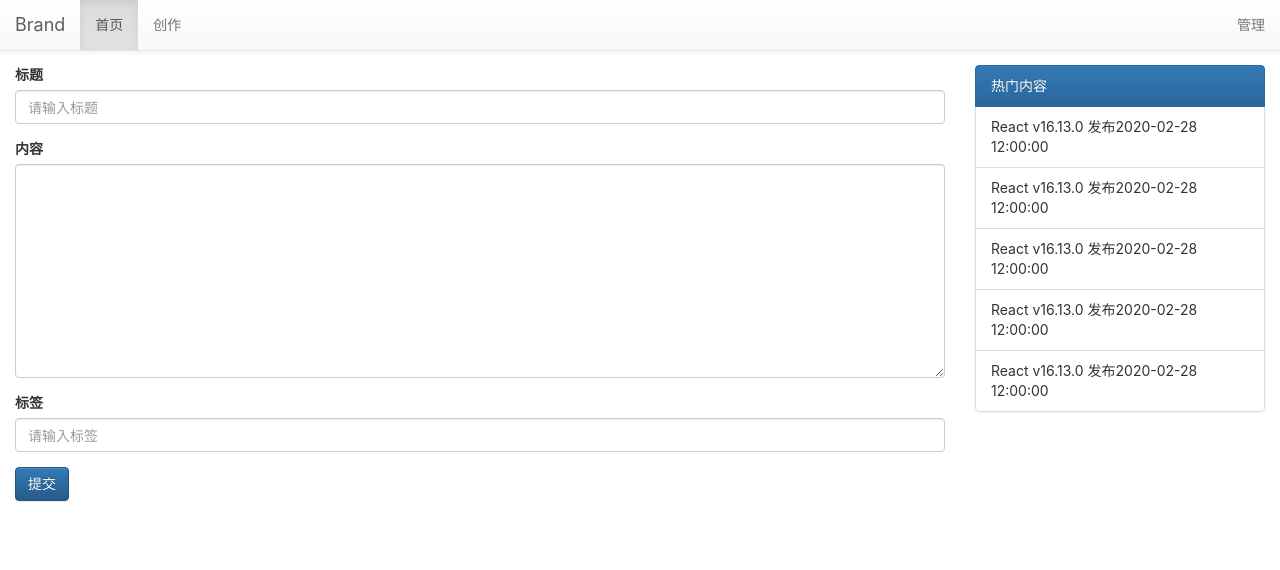
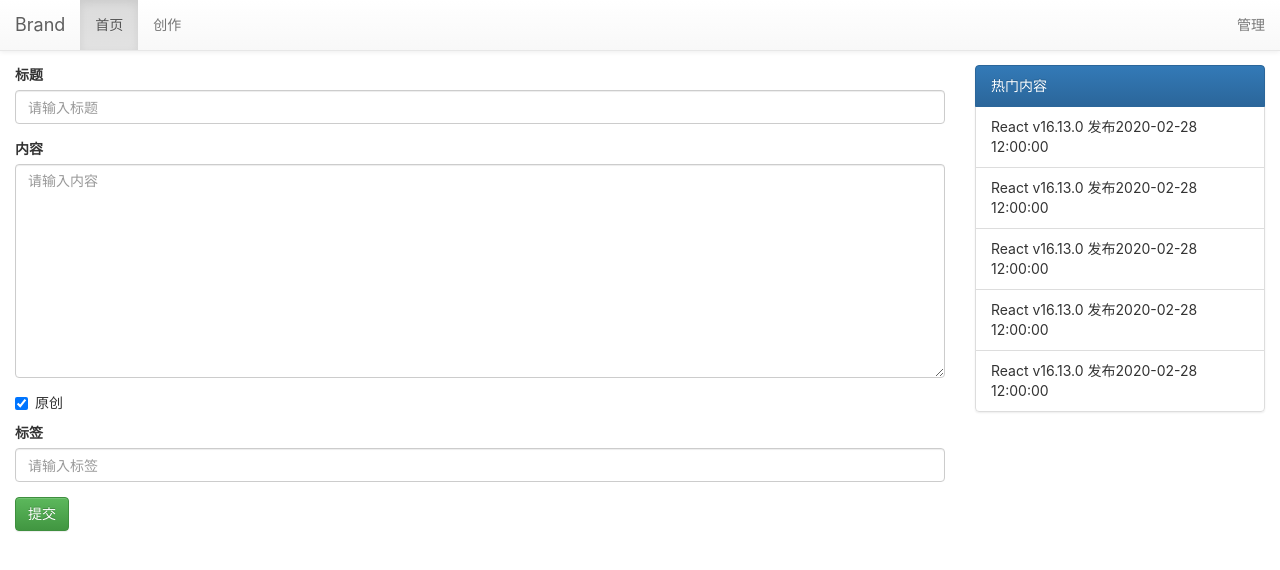
Before and after one commit to damoqiongqiu/learn-react, a React (Create React App) app: page /post/write in a window 1280 px wide. Shown: the top 570 px of the page. Built offline with nearby package versions, Linux system fonts and the light colour scheme.

Commit message:
添加注释

```diff
--- a/src/app/post/write-post/index.js
+++ b/src/app/post/write-post/index.js
@@ -1,23 +1,65 @@
-import React, { useEffect, useState } from "react";
+import React from "react";
 
 function WritePost(props) {
+    const handleSubmit = (e) => {
+        //阻止浏览器默认的跳转行为
+        e.preventDefault();
+
+        //通过 e.target 获得表单实例
+        const form = e.target;
+
+        //FormData 是 HTML5 中新增的一个对象，可以方便的获取表单中的数据
+        //使用 FormData 有一个要求，就是表单中的每个表单元素都要有 name 属性
+        //https://developer.mozilla.org/en-US/docs/Web/API/FormData/FormData
+        const formData = new FormData(form);
+
+        //整理成 JSON 格式
+        const formJson = Object.fromEntries(formData.entries());
+        console.log(formJson);
+    }
+
     return (
         <div className="row">
             <div className="col-md-12">
-                <form role="form" noValidate>
+                <form noValidate onSubmit={handleSubmit}>
                     <div className="form-group">
                         <label htmlFor="title">标题</label>
-                        <input type="text" className="form-control" placeholder="请输入标题" />
+                        <input
+                            type="text"
+                            className="form-control"
+                            placeholder="请输入标题"
+                            name="title"
+                        />
                     </div>
                     <div className="form-group">
                         <label htmlFor="content">内容</label>
-                        <textarea className="form-control" rows="10"></textarea>
+                        <textarea
+                            className="form-control"
+                            rows="10"
+                            placeholder="请输入内容"
+                            name="content"
+                        ></textarea>
+                    </div>
+                    <div className="checkbox">
+                        <label>
+                            <input
+                                type="checkbox"
+                                defaultChecked={true}//注意 React 中 default*** 这种写法，与 HTML 标准不同。
+                                name="isOriginal"
+                                value={true}
+                            />原创
+                        </label>
                     </div>
                     <div className="form-group">
                         <label htmlFor="tag">标签</label>
-                        <input type="text" className="form-control" placeholder="请输入标签" />
+                        <input
+                            type="text"
+                            className="form-control"
+                            placeholder="请输入标签"
+                            name="tag"
+                        />
                     </div>
-                    <button type="submit" className="btn btn-primary">提交</button>
+                    <button type="submit" className="btn btn-success">提交</button>
                 </form>
             </div>
         </div>
```
